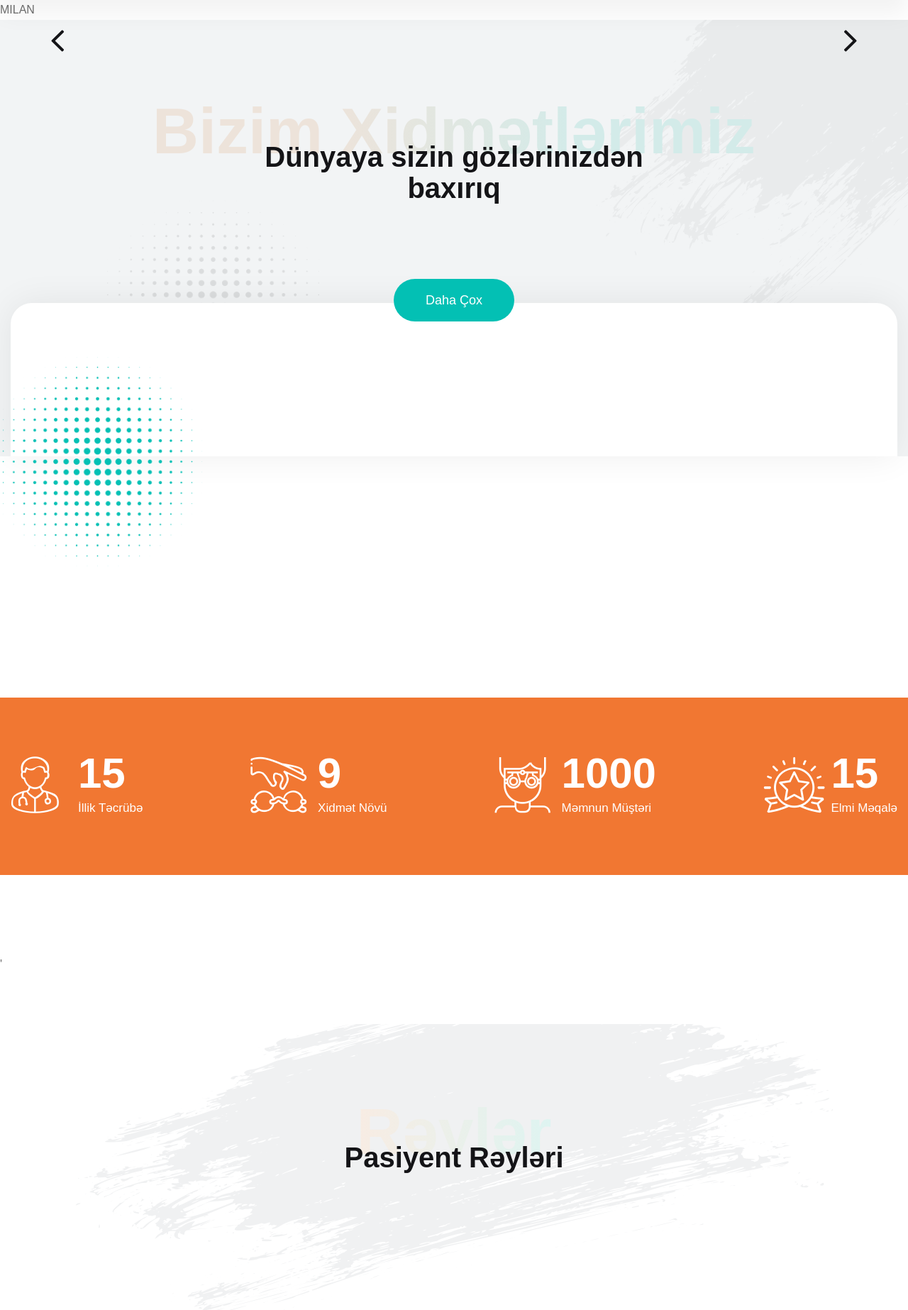
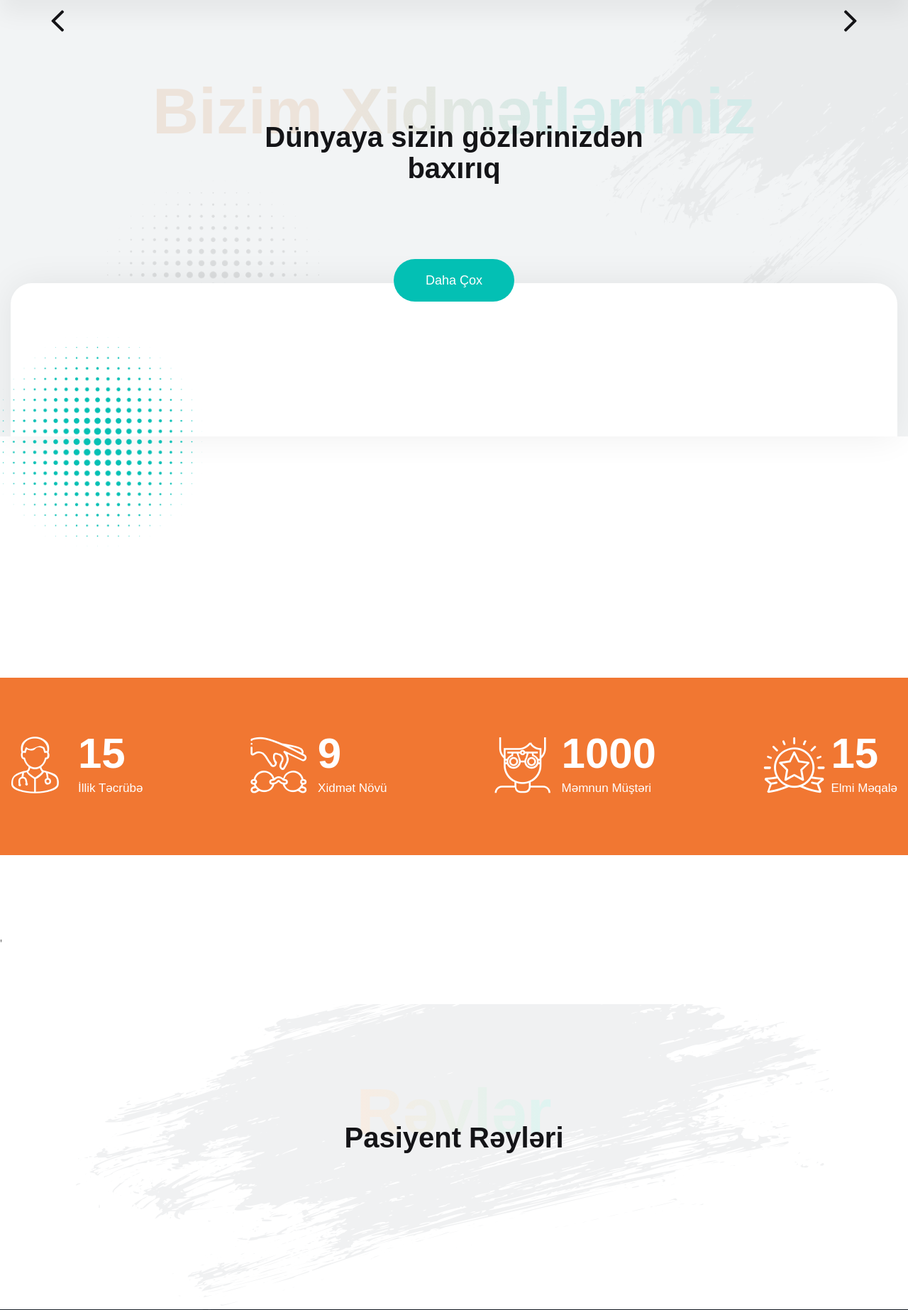
Before and after one commit to VRproduction/myopt, a Django app: page / in a window 1280 px wide. Shown: the part 124-1970 px from the top of the page at 71% size. Run offline with Django 4.2, Linux system fonts and the light colour scheme; data that the repository does not hold is empty; some libraries are stand-ins or nearby versions; some web fonts are replaced.

Commit message:
some changes

```diff
--- a/app/templates/index.html
+++ b/app/templates/index.html
@@ -7,7 +7,6 @@
 
 {% block body %}
 
-MILAN
 
 {% include "messages.html" %}
         <!-- banner-section -->
```
